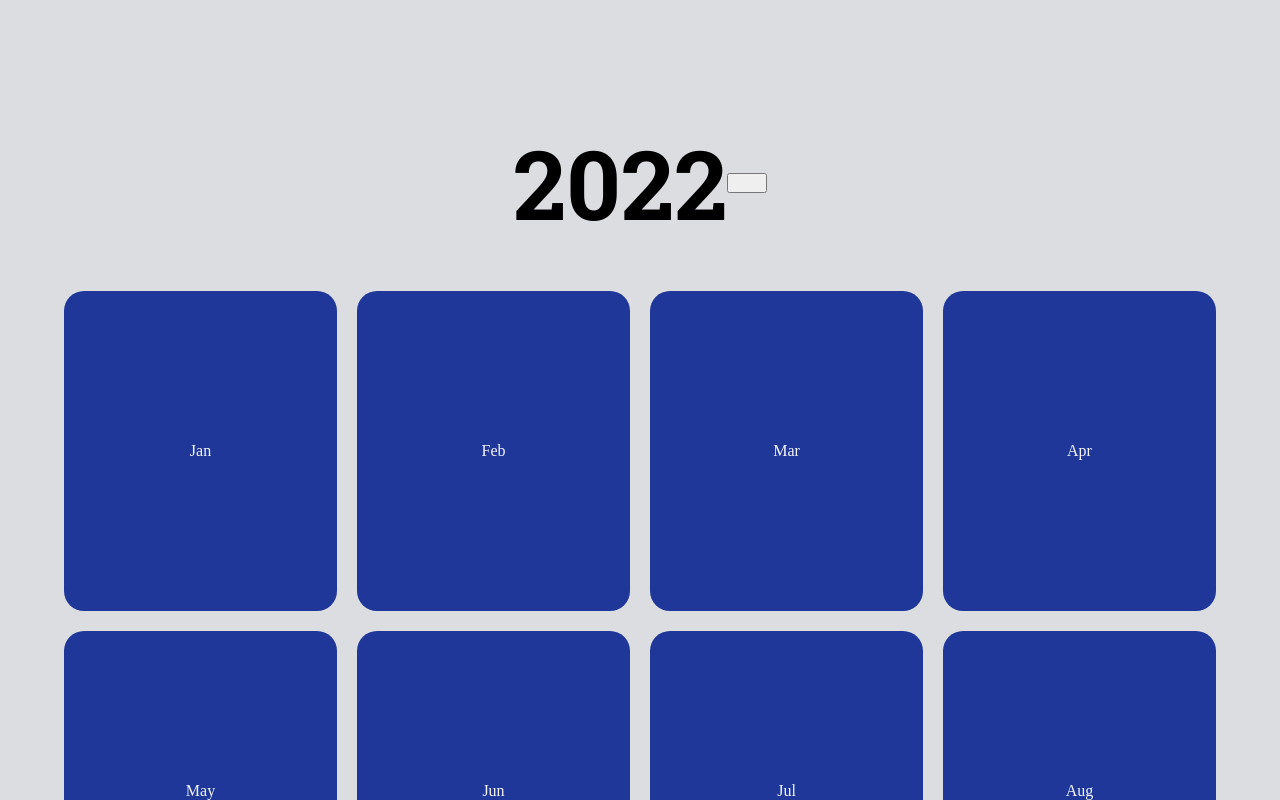
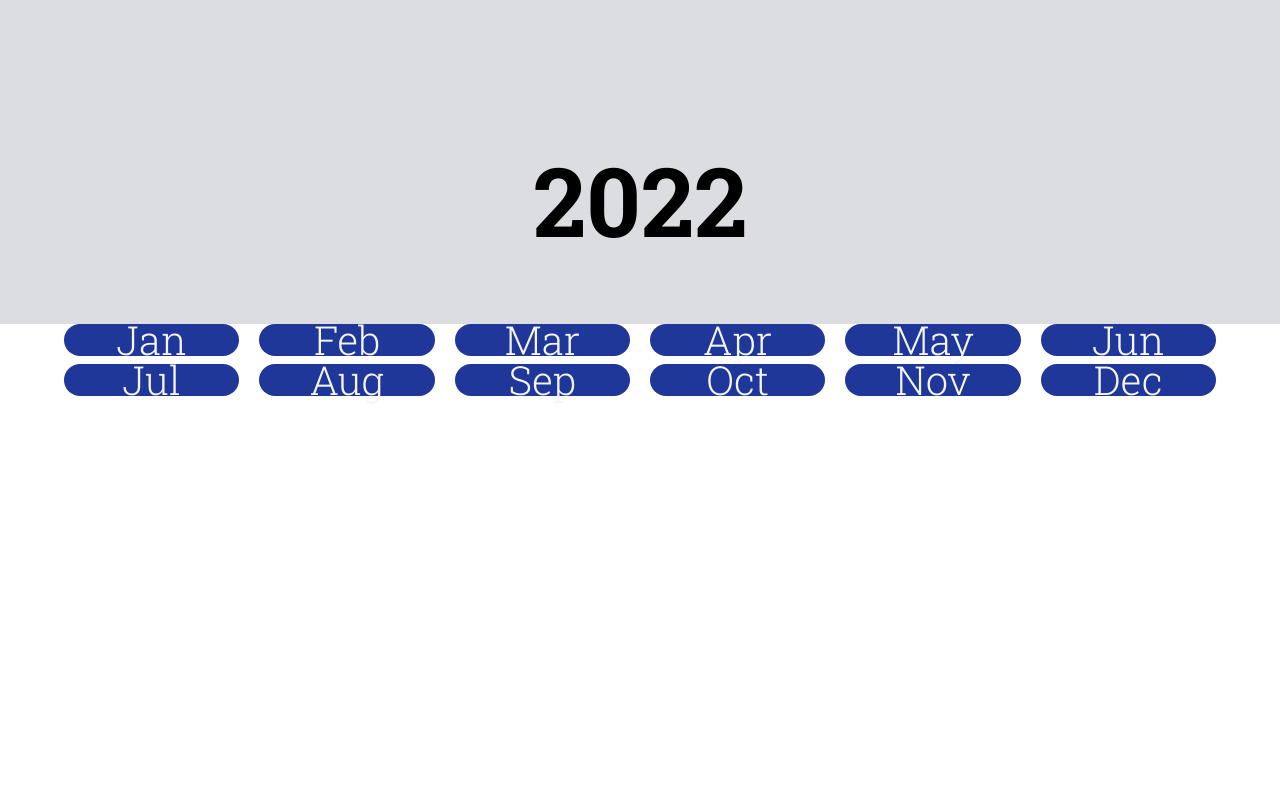
Before and after one commit to richcire/workout-record, a React (Create React App) app: page / in a window 1280 px wide. Shown: the part 1700-2500 px from the top of the page. After the commit the page ends 2106 px from the top, so only its background shows below. Built offline with nearby package versions, Linux system fonts and the light colour scheme; no server answers; the database is empty.

Commit message:
add animation to card container

```diff
--- a/src/components/TotalDataViewSection.tsx
+++ b/src/components/TotalDataViewSection.tsx
@@ -1,3 +1,5 @@
+import { motion } from "framer-motion";
+import { useState } from "react";
 import styled from "styled-components";
 import { MONTHS_LIST } from "../constants";
 
@@ -14,23 +16,20 @@ const YearHeaderContainer = styled.div`
   margin-bottom: 60px;
 `;
 
-const Year = styled.div`
+const Year = styled.button`
   font-size: 6rem;
   font-family: "Roboto Slab", serif;
   font-weight: bold;
+  border: none;
+  background-color: transparent;
 `;
 
-const ShowDetailBtn = styled.button`
-  height: 20px;
-  width: 40px;
-`;
+const MonthCardContainer = styled(motion.div)`
+  width: 90%;
+  height: 800px;
+  display: grid;
+  grid-template-columns: 1fr 1fr 1fr 1fr 1fr 1fr;
 
-const MonthCardContainer = styled.div`
-  width: 90%;
-  height: 1000px;
-  display: grid;
-  grid-template-columns: 1fr 1fr 1fr 1fr;
-  row-gap: 20px;
   column-gap: 20px;
 `;
 
@@ -41,16 +40,42 @@ const MonthCard = styled.div`
   justify-content: center;
   align-items: center;
   color: #f5f6fa;
+  height: 80%;
+  font-family: "Roboto Slab", serif;
+  font-size: 40px;
 `;
 
+const monthCardContainerVariants = {
+  open: {
+    height: "800px",
+  },
+  closed: {
+    height: "0px",
+  },
+};
+
 function TotalDataViewSection() {
+  const [isMonthCardContainerOpen, setIsMonthCardContainerOpen] =
+    useState(false);
+  const onYearClick = () => {
+    setIsMonthCardContainerOpen((current) => !current);
+  };
+
   return (
     <SectionContainer>
       <YearHeaderContainer>
-        <Year>2022</Year>
-        <ShowDetailBtn />
+        <Year
+          onClick={() => {
+            setIsMonthCardContainerOpen((current) => !current);
+          }}
+        >
+          2022
+        </Year>
       </YearHeaderContainer>
-      <MonthCardContainer>
+      <MonthCardContainer
+        animate={isMonthCardContainerOpen ? "open" : "closed"}
+        variants={monthCardContainerVariants}
+      >
         {MONTHS_LIST.map((month) => (
           <MonthCard key={month}>{month}</MonthCard>
         ))}
```
